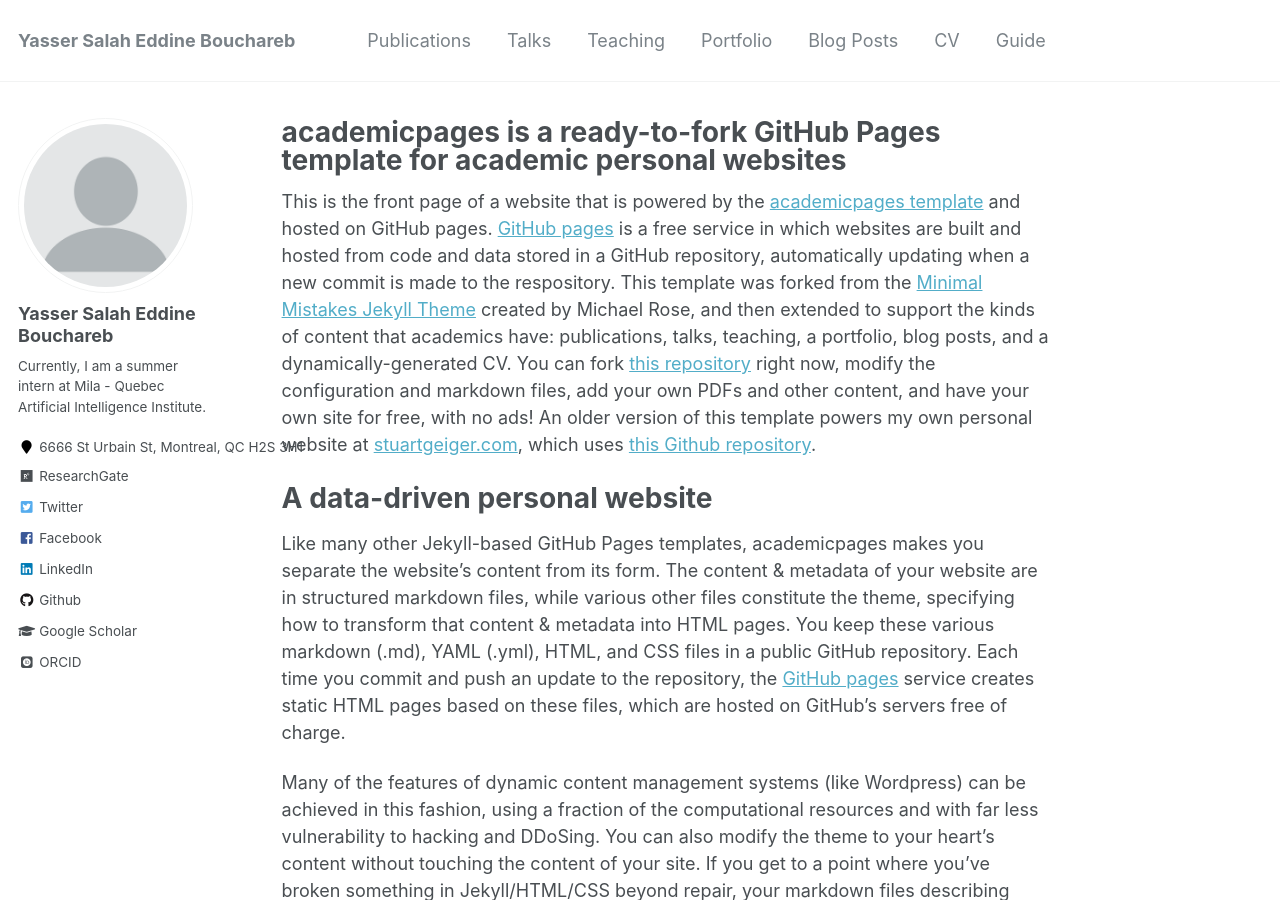
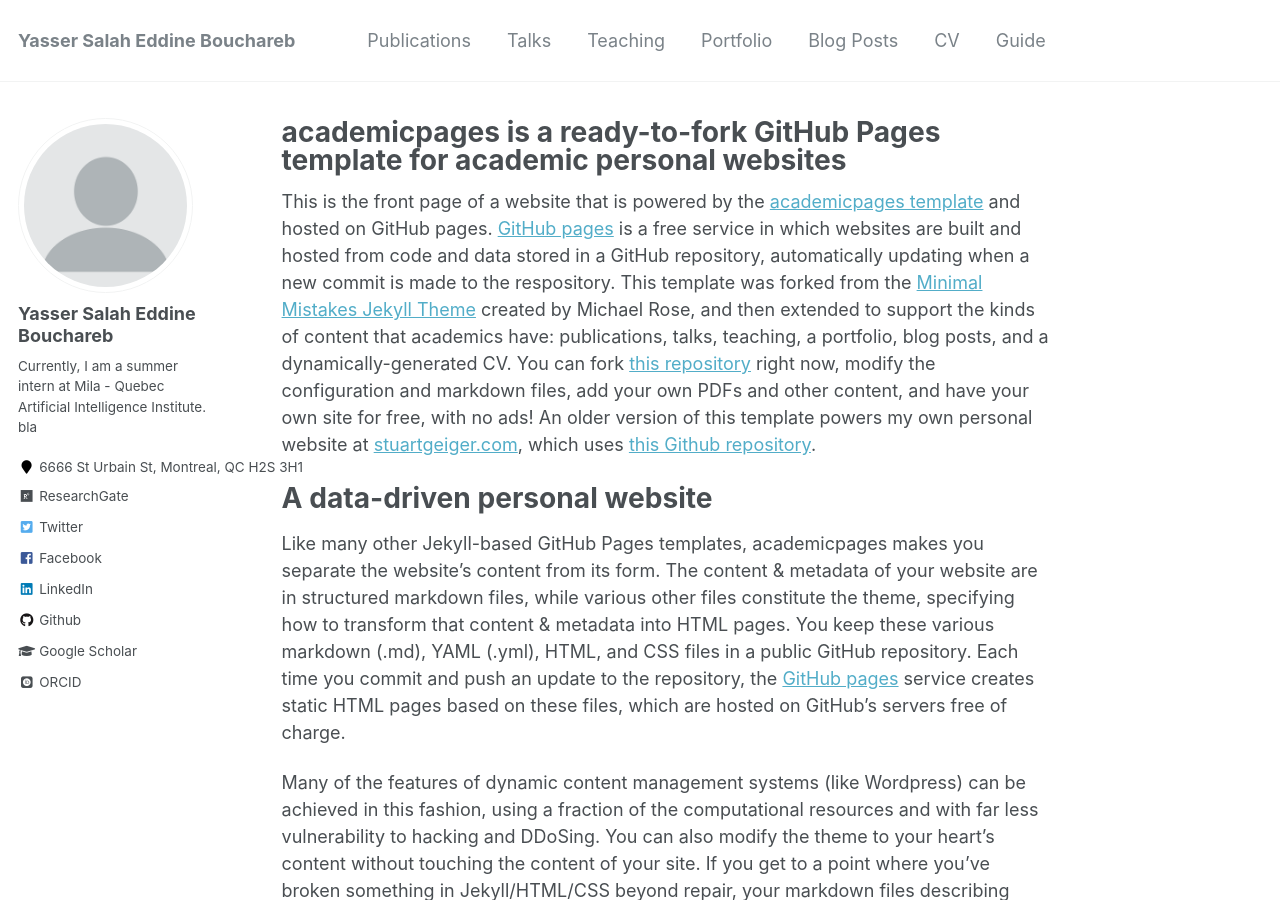
Before and after one commit to BYSD/bysd.github.io, a Jekyll site: the page built from _pages/about.md, in a window 1280 px wide and 900 px high. Built offline with Jekyll 4.4.1, drawn with Linux system fonts in a browser that asks for light colours; some web fonts are replaced.

Commit message:
Update _config.yml

```diff
--- a/_config.yml
+++ b/_config.yml
@@ -82,7 +82,7 @@
 author:
   name             : "Yasser Salah Eddine Bouchareb"
   avatar           : "profile.png"
-  bio              : "Currently, I am a summer intern at Mila - Quebec Artificial Intelligence Institute."
+  bio              : "Currently, I am a summer intern at Mila - Quebec Artificial Intelligence Institute. bla"
   location         : "6666 St Urbain St, \n
                       Montreal, QC H2S 3H1"
   employer         :
```
